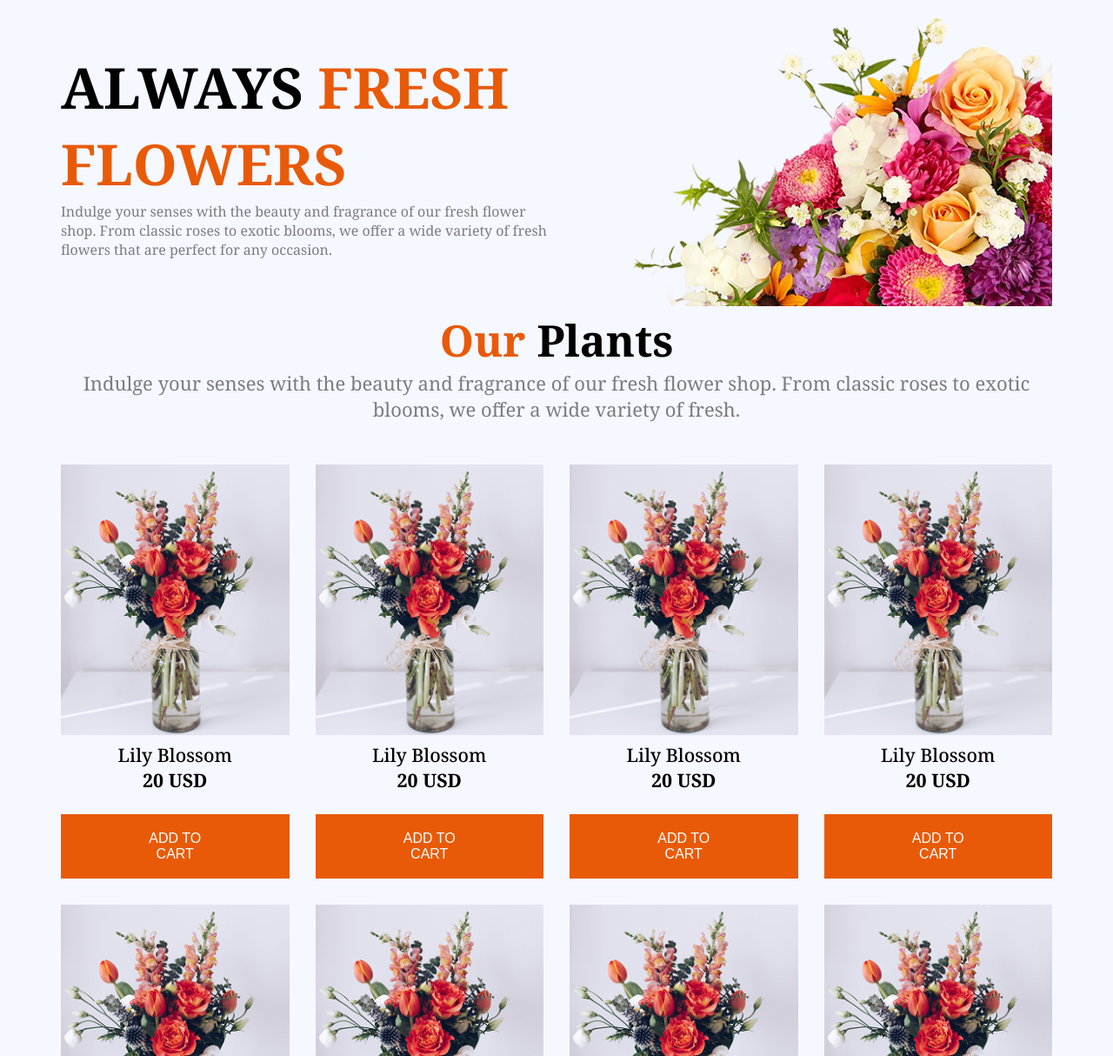
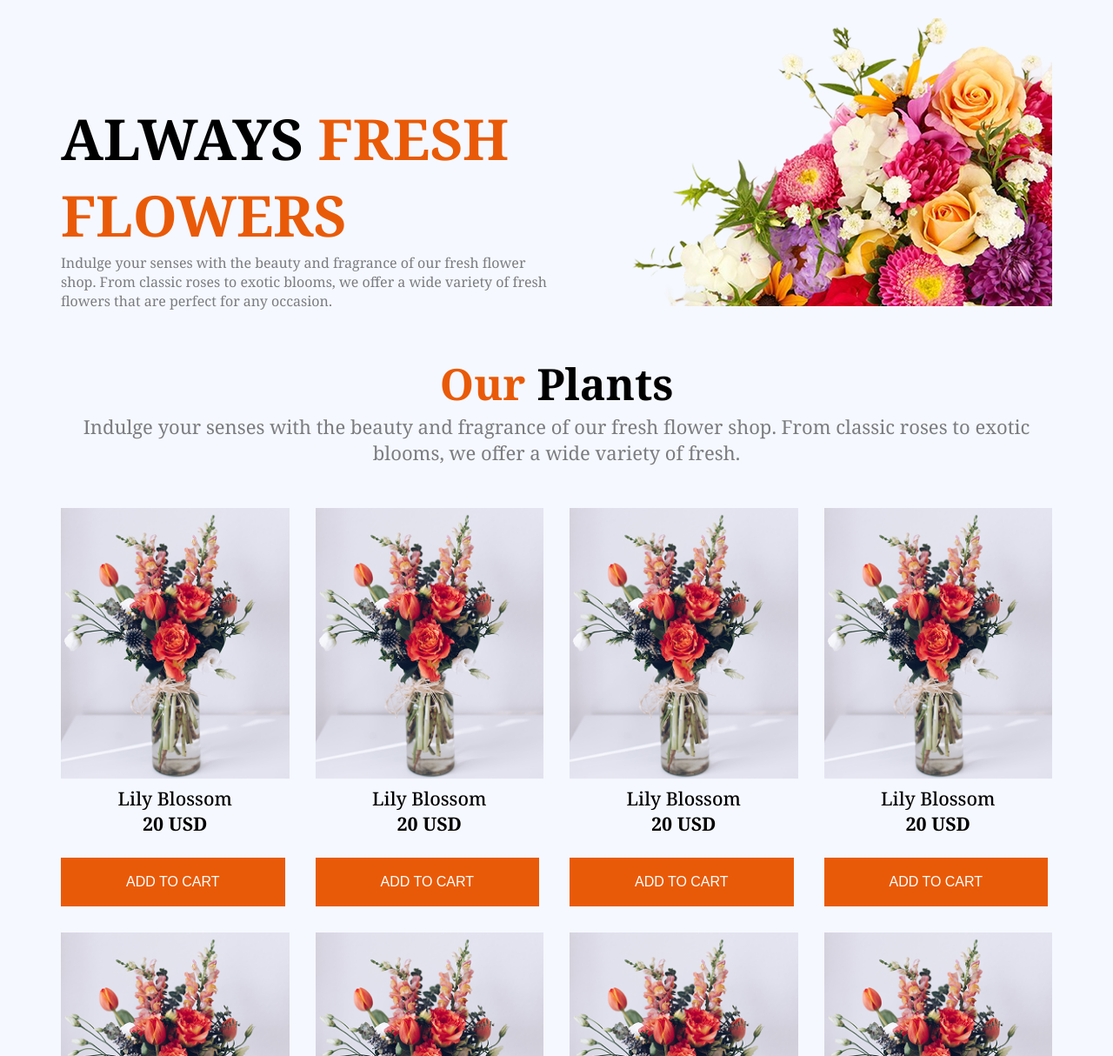
Before and after one commit to nafi0123/Assignment_02_Responsive_Flowers, a plain HTML site: page index.html in a window 1280 px wide. Shown: the part 86-1300 px from the top of the page at 87% size. Drawn offline with Linux system fonts and the light colour scheme.

Commit message:
fix the some isses

```diff
--- a/styles/style.css
+++ b/styles/style.css
@@ -18,8 +18,8 @@
 }
 
 body{
-  max-width: 1440px;
-  margin: 0 auto;
+  /* max-width: 1440px;
+  margin: 0 auto; */
   background-color: #F5F8FF;
 }
 .dark01{
@@ -33,11 +33,10 @@ body{
 .btn-primary{
   font-size: 1rem;
   font-weight: 500;
-
   background-color: #E95A08;
   color: #FFFFFF;
   border: none;
-  padding: 19px 80px;
+  padding: 19px 75px;
 }
 
 main{
@@ -95,11 +94,10 @@ main{
 /* banner section */
 .banner-container{
   display: flex;
-  align-items: center;
+  align-items: flex-end;
   max-width: 1140px;
   margin: 0 auto;
-
-
+  margin-bottom: 50px;
 }
 
 .banner-title{
```
